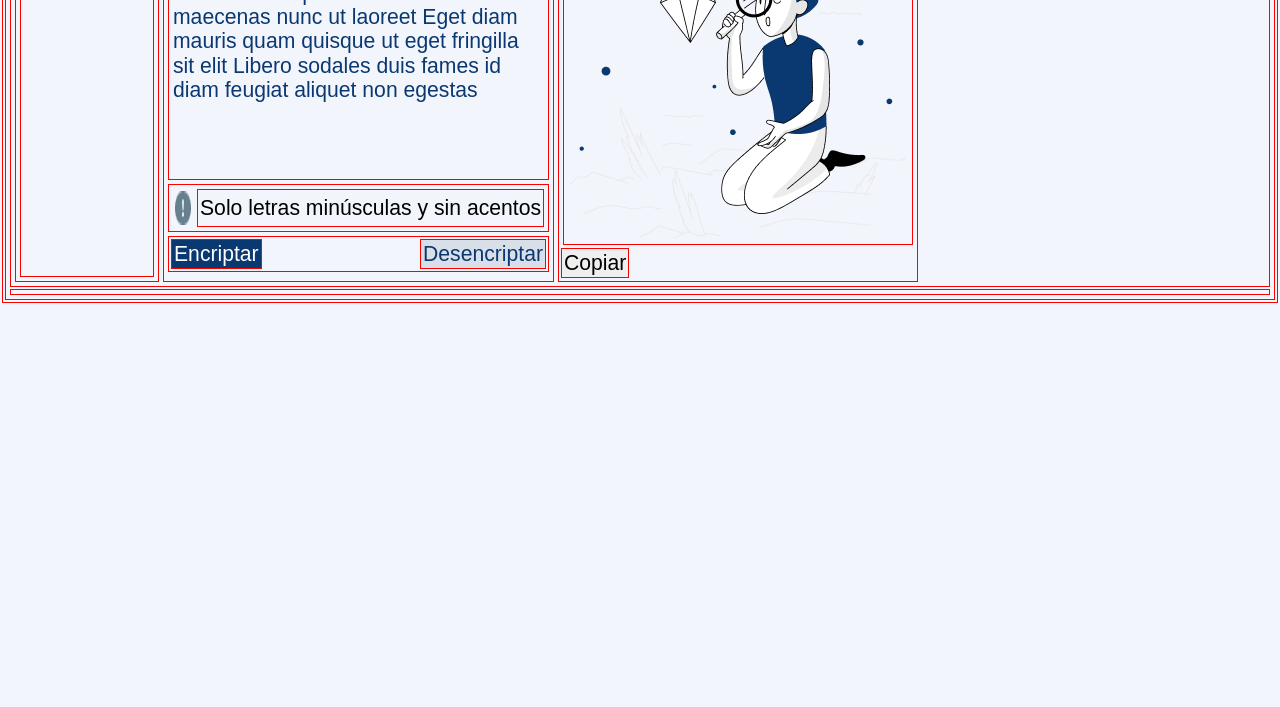
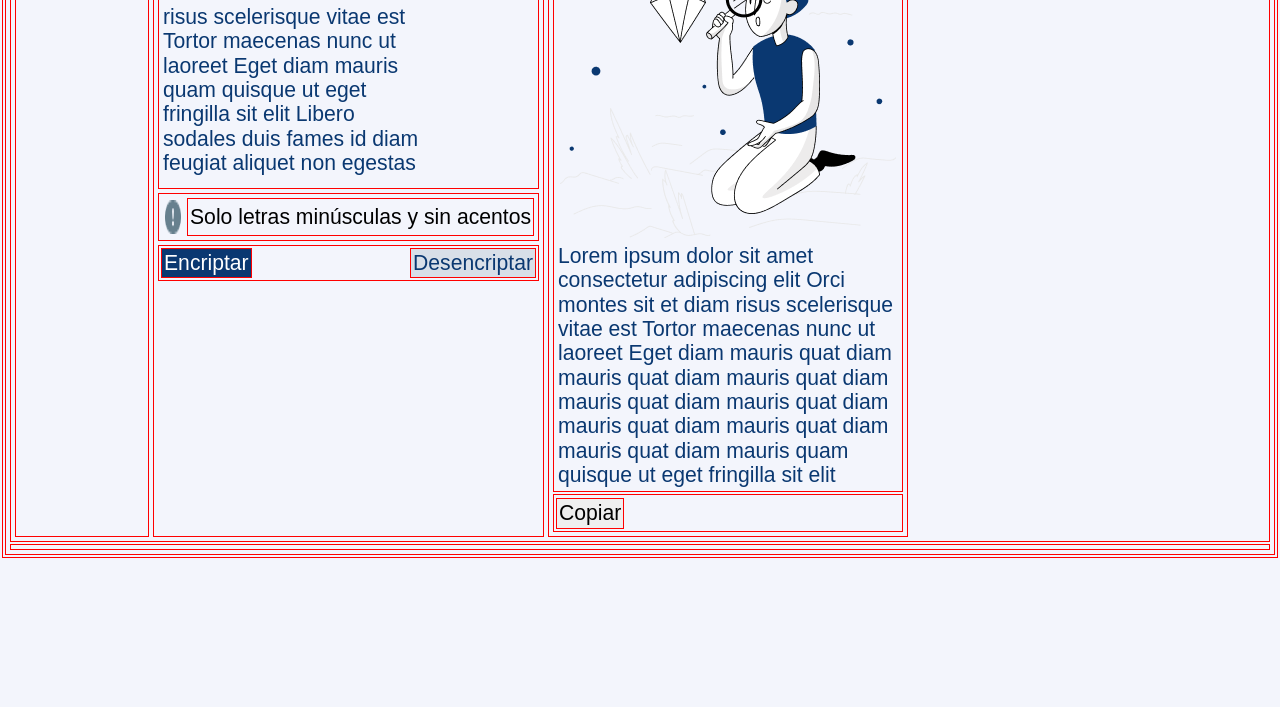
Before and after one commit to gTaitasaur/encriptado-de-texto, a plain HTML site: page index.html in a window 1280 px wide. Shown: the part 93-800 px from the top of the page. Drawn offline with Linux system fonts and the light colour scheme.

Commit message:
update index css

```diff
--- a/assets/css/style.css
+++ b/assets/css/style.css
@@ -29,7 +29,7 @@ body{
 
 header{
     display: flex;
-    flex-direction: row;
+    flex-direction: column;
 }
 
 main{
@@ -37,18 +37,16 @@ main{
     flex-direction: column;
 }
 
-section{
-    display: flex;
-    flex-direction: column;
-}
- textarea{
+textarea{
     background-color: var(--bg-color);
     border: none;
     outline: none;
     resize: none;
  }
-section .txt-aside{
-    display: none;
+
+aside .aside-box{
+    display: flex;
+    flex-direction: column;
 }
 
 ::placeholder{
--- a/index.html
+++ b/index.html
@@ -10,16 +10,14 @@
 <body>
   <div class="container">
     <header>
-      <nav>
-        <img src="./assets/images/Logo.png" alt="" srcset="">
-      </nav>
+      <img src="./assets/images/Logo.png" alt="logo" srcset="">
     </header>
     <main>
       <section>
         <textarea class="txt-main" rows="10" placeholder="Lorem ipsum dolor sit amet consectetur adipiscing elit Orci montes sit et diam risus scelerisque vitae est Tortor maecenas nunc ut laoreet Eget diam mauris quam quisque ut eget fringilla sit elit Libero sodales duis fames id diam feugiat aliquet non egestas"></textarea>
       </section>
       <div class="advertencia">
-        <img src="./assets/images/exclamation-circle-fill.png" alt="">
+        <img src="./assets/images/exclamation-circle-fill.png" alt="ico-advertencia">
         <p>Solo letras minúsculas y sin acentos</p>
       </div>
       <div class="buttons">
@@ -28,11 +26,13 @@
       </div>
     </main>
     <aside>
-      <section>
-        <img src="./assets/images/Muñeco.png" alt="" srcset="">
-        <textarea class="txt-aside" rows="10"></textarea>
-      </section>
-      <button>Copiar</button>
+      <div class="aside-box">
+        <img src="./assets/images/Muñeco.png" alt="Imagen de un muñeco" srcset="">
+        <textarea class="txt-aside" rows="10" placeholder="Lorem ipsum dolor sit amet consectetur adipiscing elit Orci montes sit et diam risus scelerisque vitae est Tortor maecenas nunc ut laoreet Eget diam mauris quat diam mauris quat diam mauris quat diam mauris quat diam mauris quat diam mauris quat diam mauris quat diam mauris quat diam mauris quam quisque ut eget fringilla sit elit Libero sodales duis fames id diam feugiat aliquet non egestas"></textarea>
+      </div>
+      <div>
+        <button class="btn-copy">Copiar</button>
+      </div>
     </aside>
   </div>
   <footer></footer>
```
